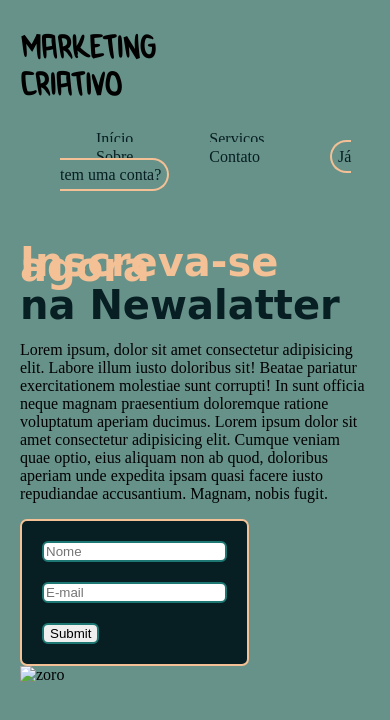
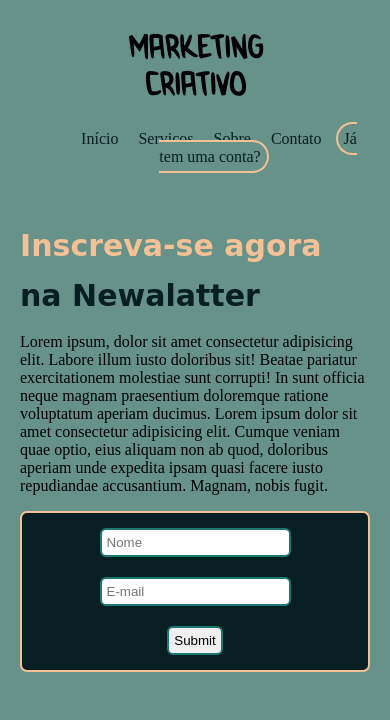
Before and after one commit to pedrohsilvah/landing-page, a plain HTML site: page index.html in a window 390 px wide. Drawn offline with Linux system fonts and the light colour scheme; files whose address does not match are found by name; a web font is replaced by a local one.

Commit message:
tronando responsivo

```diff
--- a/estilo/media.css
+++ /dev/null
@@ -1,18 +0,0 @@
-@media screen and (max-width: 760px){
-
-    header{
-        flex-direction: column;
-    }
-
-    main{
-        flex-direction: column;
-    }
-
-    h2{
-        font-size: 38px;
-    }
-
-    form{
-        margin: 0 auto;
-    }
-}
--- /dev/null
+++ b/estilo/paisagem.css
@@ -0,0 +1,15 @@
+@charset "UTF-8";
+
+.anun{
+    line-height: 25px;
+    font-size: 30px;
+}
+
+form{
+    padding: 10px;
+}
+
+input{
+    padding: 4px;
+    margin: 5px;
+}
--- /dev/null
+++ b/estilo/retrato.css
@@ -0,0 +1,56 @@
+@charset "UTF-8";
+
+body{
+    margin: 20px;
+}
+
+header{
+    display: flex;
+    flex-direction: row;
+    justify-content: space-between;
+    display: block;
+    text-align: center;
+}
+
+main{
+    display: flex;
+    flex-direction: row;
+    margin-top: 26px;
+}
+
+img{
+    display: none;
+}
+
+nav{
+    display: inline-block;
+    right: 100px;
+}
+
+#title{
+    line-height: 15px;
+    display: inline-block;
+}
+
+a{
+    margin: 2px;
+    text-decoration: none;
+    padding: 6px;
+}
+
+.anun{
+    line-height: 25px;
+    font-size: 30px;
+}
+
+form{
+    margin: auto;
+    display: block;
+    padding: 15px;
+    line-height: 20px;
+}
+
+input{
+    margin: auto;
+    padding: 5px;
+}
--- a/index.html
+++ b/index.html
@@ -5,8 +5,9 @@
     <meta http-equiv="X-UA-Compatible" content="IE=edge">
     <meta name="viewport" content="width=device-width, initial-scale=1.0">
     <title>Landing Page</title>
-    <link rel="stylesheet" href="estilo/style.css">
-    <link rel="stylesheet" href="estilo/media.css">
+    <link rel="stylesheet" href="estilo/style.css" media="all">
+    <link rel="stylesheet" href="estilo/retrato.css" media="screen and (orientation:portrait)">
+    <link rel="stylesheet" href="estilo/paisagem.css" media="screen and (orientation:landscape)">
 </head>
 <body>
     <header>
@@ -30,8 +31,8 @@
             <h1 class="anun">na Newalatter</h1>
                 <p>Lorem ipsum, dolor sit amet consectetur adipisicing elit. Labore illum iusto doloribus sit! Beatae pariatur exercitationem molestiae sunt corrupti! In sunt officia neque magnam praesentium doloremque ratione voluptatum aperiam ducimus. Lorem ipsum dolor sit amet consectetur adipisicing elit. Cumque veniam quae optio, eius aliquam non ab quod, doloribus aperiam unde expedita ipsam quasi facere iusto repudiandae accusantium. Magnam, nobis fugit.</p>
             <form>
-                <input type="text" placeholder="Nome">
-                <input type="email" placeholder="E-mail">
+                <input type="text" placeholder="Nome"><br>
+                <input type="email" placeholder="E-mail"><br>
                 <input type="submit" placeholder="Enviar Formulario" class="enviar">
             </form>
         </article>
```
